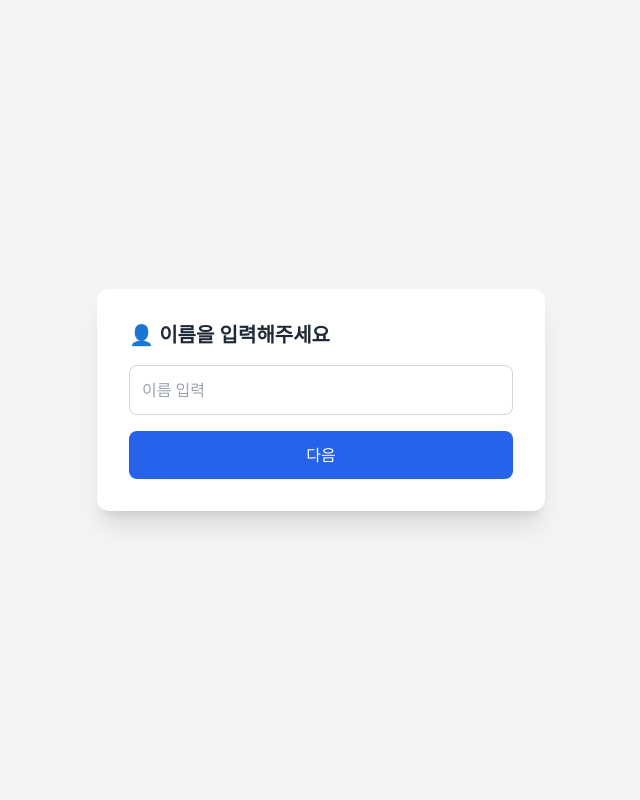
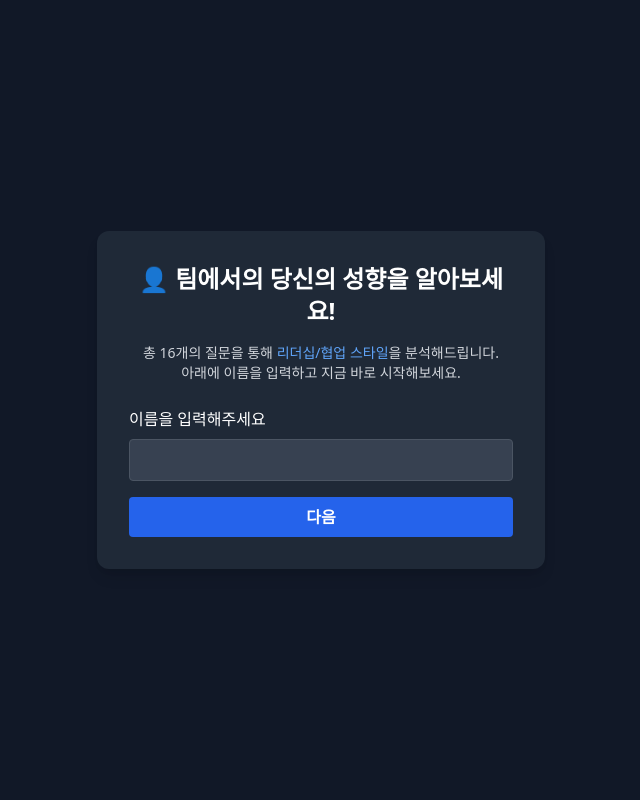
Before and after one commit to HwaJoong/flask-personality-app, a Flask app: page /name in a window 1280 px wide. Shown: the whole page, without its empty margins (319-959 px from the left). Run offline with Flask 3, Linux system fonts and the light colour scheme; some libraries are stand-ins or nearby versions.

Commit message:
Update name.html with intro text

```diff
--- a/templates/name.html
+++ b/templates/name.html
@@ -1,20 +1,31 @@
 <!DOCTYPE html>
 <html lang="ko">
 <head>
-    <meta charset="UTF-8">
-    <title>이름 입력</title>
-    <script src="https://cdn.tailwindcss.com"></script>
+  <meta charset="UTF-8">
+  <title>성향 분석 시작하기</title>
+  <link rel="stylesheet" href="https://cdn.jsdelivr.net/npm/tailwindcss@2.2.19/dist/tailwind.min.css">
 </head>
-<body class="bg-gray-100 flex items-center justify-center min-h-screen px-4">
-    <div class="bg-white p-8 rounded-xl shadow-xl w-full max-w-md">
-        <h1 class="text-xl font-bold mb-4 text-gray-800">👤 이름을 입력해주세요</h1>
-        <form method="post" action="{{ url_for('name') }}">
-            <input type="text" name="username" placeholder="이름 입력" required
-                   class="w-full border border-gray-300 p-3 rounded-lg mb-4">
-            <button type="submit" class="w-full bg-blue-600 text-white py-3 rounded-lg hover:bg-blue-700">
-                다음
-            </button>
-        </form>
-    </div>
+<body class="bg-gray-900 text-white flex items-center justify-center h-screen">
+
+  <div class="bg-gray-800 p-8 rounded-xl shadow-lg text-center w-full max-w-md">
+
+    <!-- 🔽 설명 추가 -->
+    <h2 class="text-2xl font-bold mb-4">👤 팀에서의 당신의 성향을 알아보세요!</h2>
+    <p class="text-sm text-gray-300 mb-6">
+      총 16개의 질문을 통해 <span class="text-blue-400 font-medium">리더십/협업 스타일</span>을 분석해드립니다.<br>
+      아래에 이름을 입력하고 지금 바로 시작해보세요.
+    </p>
+
+    <form method="POST">
+      <label for="username" class="block mb-2 text-left">이름을 입력해주세요</label>
+      <input type="text" id="username" name="username" required
+             class="w-full px-4 py-2 mb-4 bg-gray-700 text-white rounded border border-gray-600 focus:outline-none focus:ring-2 focus:ring-blue-500">
+      <button type="submit"
+              class="w-full bg-blue-600 hover:bg-blue-700 text-white font-bold py-2 px-4 rounded">
+        다음
+      </button>
+    </form>
+  </div>
+
 </body>
 </html>
```
Also changed, not shown: 1 other file.
